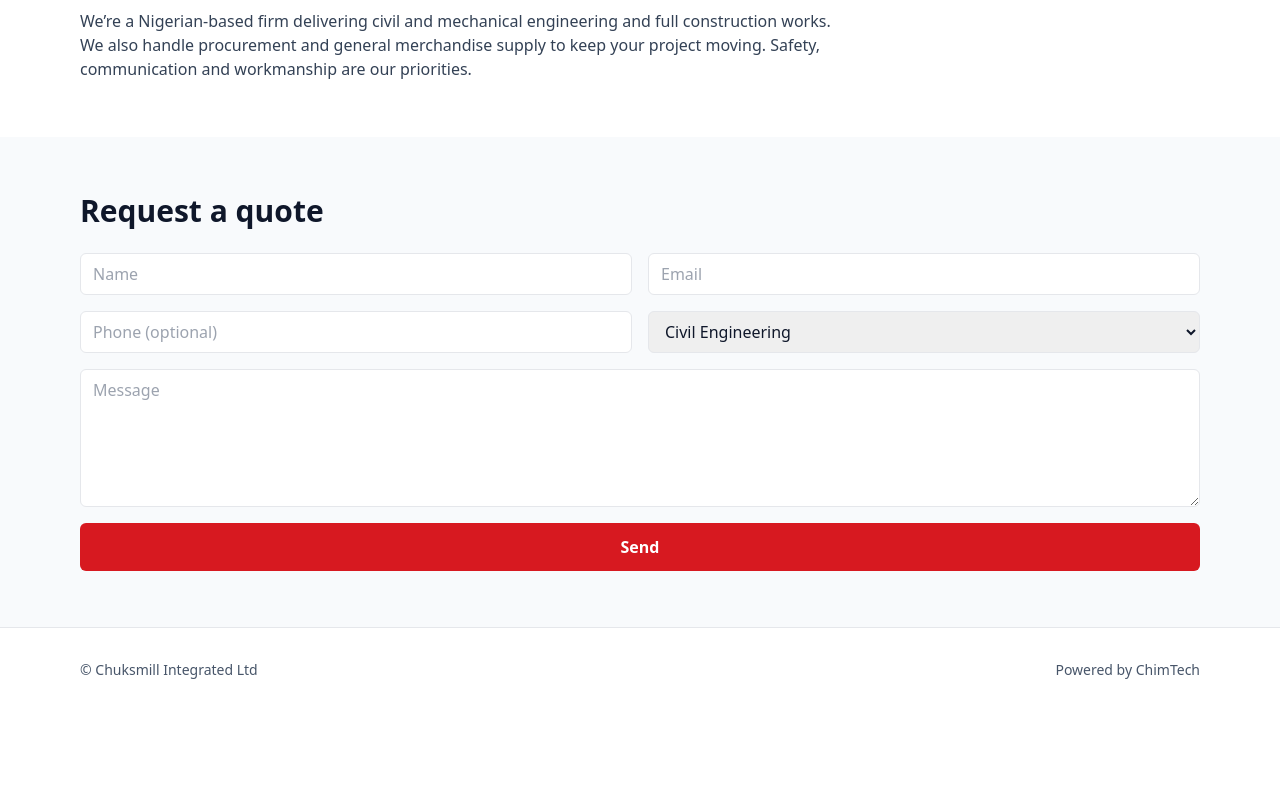
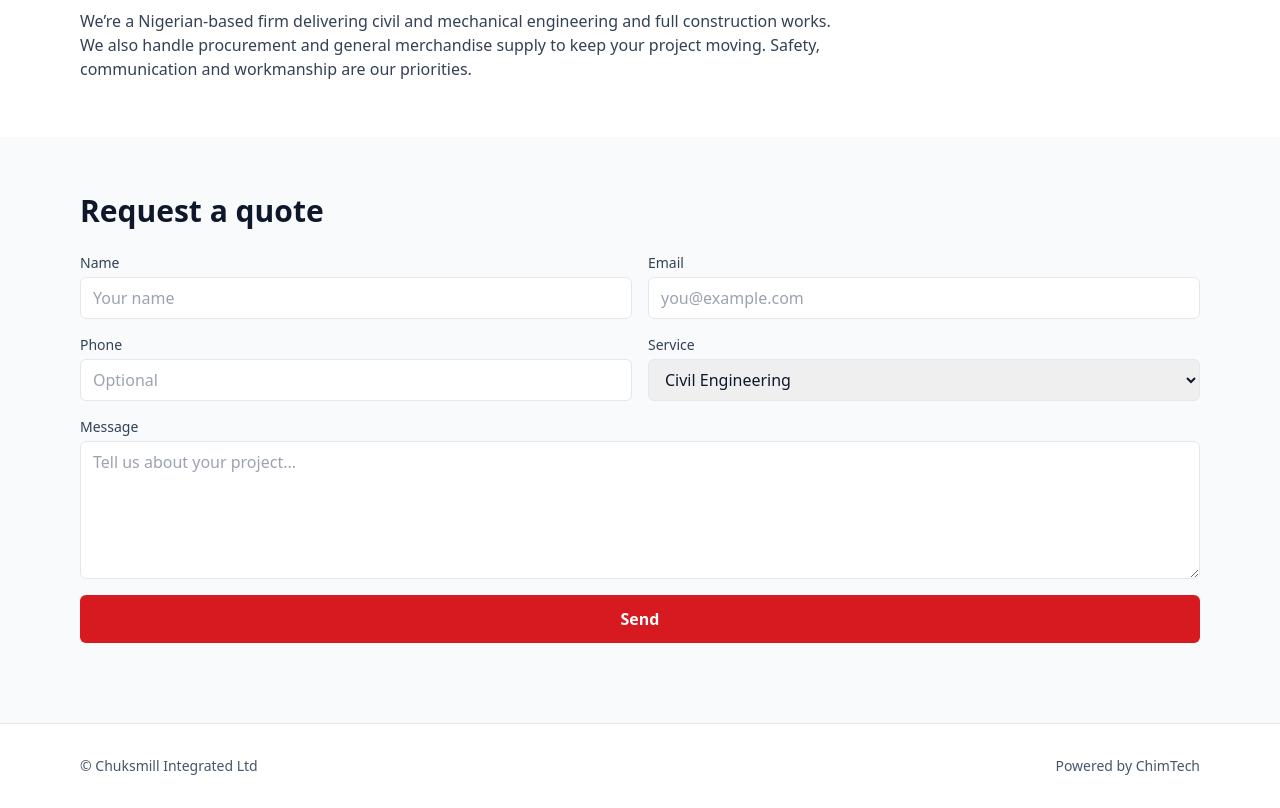
Before and after one commit to Chimajunior/chuksmill, a plain HTML site: page index.html in a window 1280 px wide. Shown: the part 1442-2250 px from the top of the page. Before the commit the page ends 2154 px from the top, so only its background shows below. Drawn offline with nearby package versions, Linux system fonts and the light colour scheme.

Commit message:
Worked on forms

```diff
--- a/index.html
+++ b/index.html
@@ -290,7 +290,7 @@
       </section>
 
       <!-- Contact -->
-      <section id="contact" class="bg-slate-50">
+      <!-- <section id="contact" class="bg-slate-50">
         <div class="max-w-6xl mx-auto px-4 py-14">
           <h2 class="text-2xl md:text-3xl font-bold">Request a quote</h2>
           <form
@@ -335,6 +335,94 @@
             </button>
           </form>
         </div>
+      </section> -->
+
+      <section id="contact" class="bg-slate-50">
+        <div class="max-w-6xl mx-auto px-4 py-14">
+          <h2 class="text-2xl md:text-3xl font-bold">Request a quote</h2>
+
+          <form
+            id="contact-form"
+            action="https://formspree.io/f/movkvgdk"
+            method="POST"
+            class="mt-6 grid gap-4 sm:grid-cols-2"
+          >
+            <!-- Name -->
+            <div class="flex flex-col">
+              <label for="name" class="text-sm font-medium text-slate-700">Name</label>
+              <input
+                id="name"
+                name="name"
+                required
+                placeholder="Your name"
+                class="rounded-md border px-3 py-2 mt-1 focus:ring-2 focus:ring-brand-red outline-none"
+              />
+            </div>
+
+            <!-- Email -->
+            <div class="flex flex-col">
+              <label for="email" class="text-sm font-medium text-slate-700">Email</label>
+              <input
+                id="email"
+                type="email"
+                name="email"
+                required
+                placeholder="you@example.com"
+                class="rounded-md border px-3 py-2 mt-1 focus:ring-2 focus:ring-brand-red outline-none"
+              />
+            </div>
+
+            <!-- Phone -->
+            <div class="flex flex-col">
+              <label for="phone" class="text-sm font-medium text-slate-700">Phone</label>
+              <input
+                id="phone"
+                name="phone"
+                placeholder="Optional"
+                class="rounded-md border px-3 py-2 mt-1 focus:ring-2 focus:ring-brand-red outline-none"
+              />
+            </div>
+
+            <!-- Service -->
+            <div class="flex flex-col">
+              <label for="service" class="text-sm font-medium text-slate-700">Service</label>
+              <select
+                id="service"
+                name="service"
+                class="rounded-md border px-3 py-2 mt-1 focus:ring-2 focus:ring-brand-red outline-none"
+              >
+                <option>Civil Engineering</option>
+                <option>Mechanical Engineering</option>
+                <option>Construction Works</option>
+                <option>General Merchandise</option>
+              </select>
+            </div>
+
+            <!-- Message -->
+            <div class="flex flex-col sm:col-span-2">
+              <label for="message" class="text-sm font-medium text-slate-700">Message</label>
+              <textarea
+                id="message"
+                name="message"
+                rows="5"
+                required
+                placeholder="Tell us about your project..."
+                class="rounded-md border px-3 py-2 mt-1 focus:ring-2 focus:ring-brand-red outline-none"
+              ></textarea>
+            </div>
+
+            <!-- Submit -->
+            <button
+              type="submit"
+              class="sm:col-span-2 rounded-md bg-brand-red hover:bg-brand-redDark px-5 py-3 text-white font-semibold transition"
+            >
+              Send
+            </button>
+
+            <!-- Status Message -->
+            <p id="form-status" class="sm:col-span-2 text-sm mt-2"></p>
+          </form>
+        </div>
       </section>
     </main>
 
```
